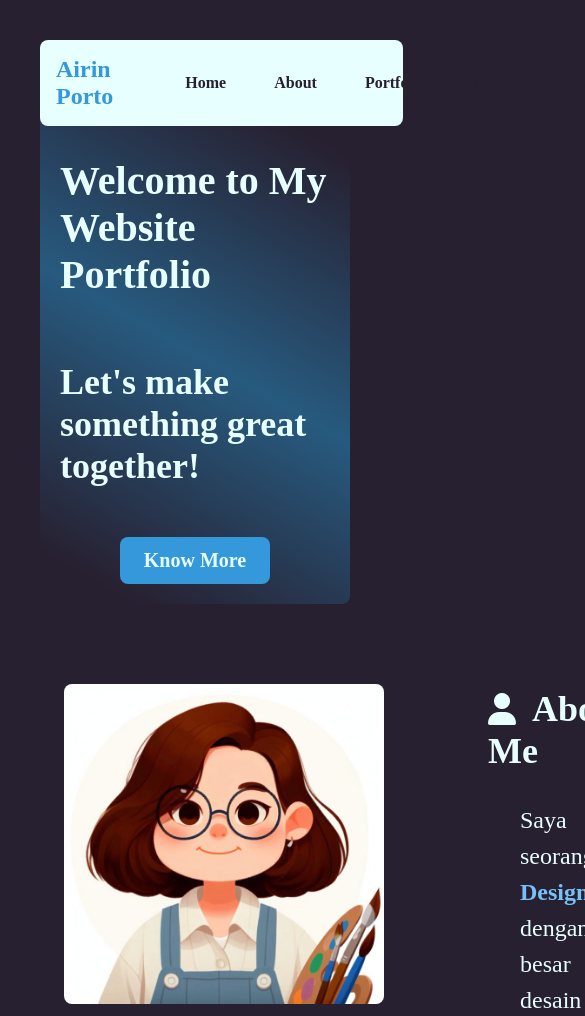
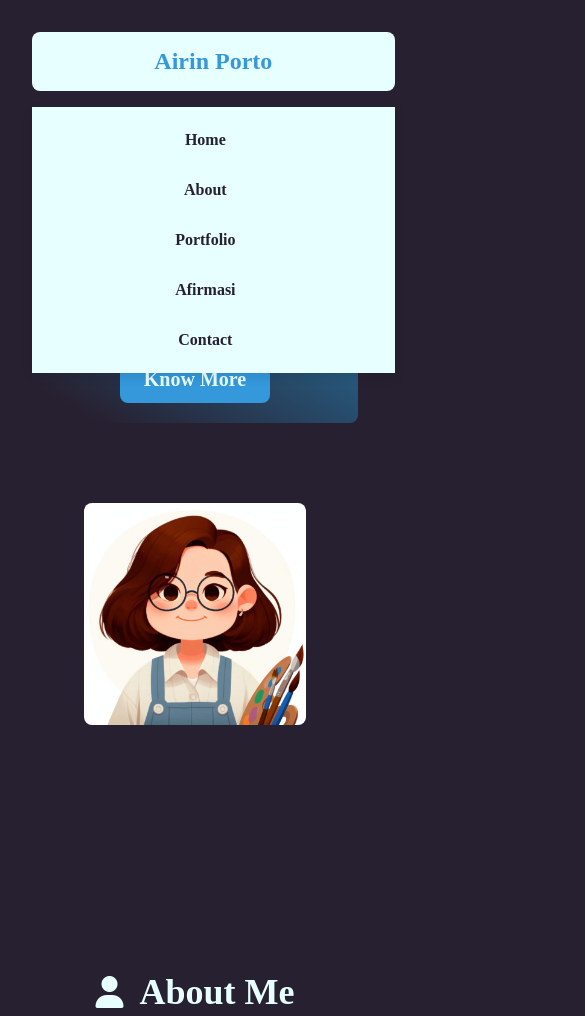
Before and after one commit to AirinKris03/miniproyek-portfolio, a plain HTML site: page index.html in a window 390 px wide. Shown: the top 1016 px of the page, 585 px wide, since content can reach past the window. Drawn offline with Linux system fonts and the light colour scheme.

Commit message:
responsif

```diff
--- a/style.css
+++ b/style.css
@@ -450,3 +450,181 @@ body {
   line-height: 1.5;
   text-align: center;
 }
+
+@media (max-width: 600px) {
+  main {
+    padding: 1em;
+  }
+
+  header, footer {
+    padding: 1em;
+  }
+}
+
+@media (max-width: 600px) {
+  body {
+    margin: 8px;
+    padding: 8px;
+  }
+@media (max-width: 768px) {
+  .navbar-container {
+    flex-direction: column;
+    align-items: center;
+    display: flex;
+    justify-content: space-between;
+    gap: 16px;
+  }
+
+  .navbar {
+    position: absolute;
+    top: 100%;
+    left: 0;
+    right: 0;
+    background-color: #e7ffff;
+    flex-direction: column;
+    align-items: center;
+    padding: 16px 0;
+    gap: 16px;
+    box-shadow: 0 4px 10px rgba(0,0,0,0.1);
+    display: none;
+  }
+
+  .nav-menu.active {
+    display: flex;
+    animation: slideDown 0.3s ease;
+  }
+
+  .navbar li {
+    margin-top: 8px;
+    gap: 24px;
+  }
+
+  .navbar li a {
+    padding: 16px;
+    gap: 8px;
+  }
+}
+
+.nav-toggle {
+  display: none;
+  cursor: pointer;
+  font-size: 24px;
+  margin-right: 16px;
+}
+
+@media (max-width: 768px) {
+  .nav-toggle {
+    display: block;
+  }
+}
+
+  .navbar-container {
+    flex-direction: column;
+    align-items: flex-start;
+  }
+
+  .navbar li {
+    margin-bottom: 8px;
+  }
+
+  .home-container h1, .home-container h2 {
+    font-size: 24px;
+    text-align: center;
+  }
+
+  .about-container {
+    grid-template-columns: 1fr;
+  }
+
+  .about-image, .about-text {
+    width: 100%;
+    text-align: center;
+  }
+
+  .about-text p {
+    margin-left: 0;
+  }
+
+  .skills-grid {
+    grid-template-columns: 1fr;
+  }
+
+  .reason-card {
+    width: 100%;
+  }
+
+  .porto-item img {
+    max-width: 100%;
+  }
+
+  .footer-item ul {
+    grid-template-columns: 1fr;
+  }
+}
+
+@media (max-width: 768px) {
+  .navbar-container {
+    flex-direction: column;
+    align-items: center;
+    align-content: center;
+    display: flex;
+    justify-content: space-between;
+    gap: 16px;
+  }
+
+  .navbar {
+    position: absolute;
+    top: 100%;
+    left: 0;
+    right: 0;
+    background-color: #e7ffff;
+    flex-direction: column;
+    align-items: center;
+    display: none;
+    padding: 16px 0;
+    gap: 16px;
+    box-shadow: 0 4px 10px rgba(0,0,0,0.1);
+    display: flex;
+  }
+
+  .nav-menu.active {
+    display: flex;
+    animation: slideDown 0.3s ease;
+  }
+
+
+  .navbar li {
+    margin-top: 8px;
+    gap: 24px;
+  }
+
+  .navbar li a {
+    padding: 16px;
+    gap: 8px;
+  }
+}
+
+@media (max-width: 600px) {
+  .porto-container {
+    grid-template-columns: repeat(1, 1fr);
+  }
+  .porto-item {
+    margin-bottom: 24px;
+  }
+
+  .hire-me {
+    grid-template-columns: 1fr;
+  }
+
+  .reasons {
+    grid-template-columns: 1fr;
+  }
+
+  .skills-grid {
+    grid-template-columns: 1fr;
+  }
+
+  .testi-container {
+    grid-template-columns: 1fr;
+  }
+}
```
